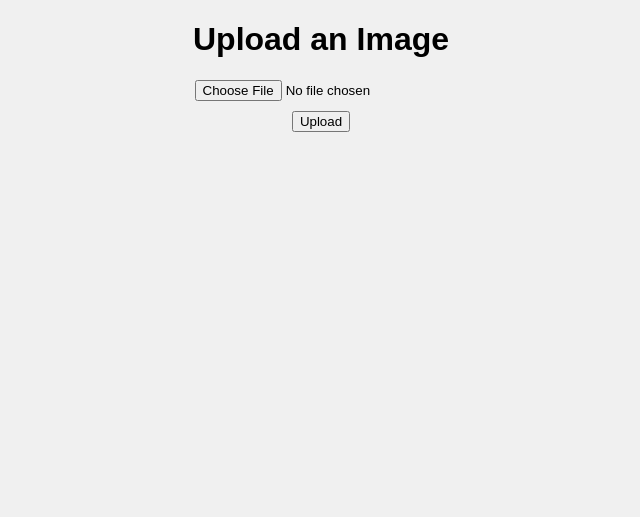
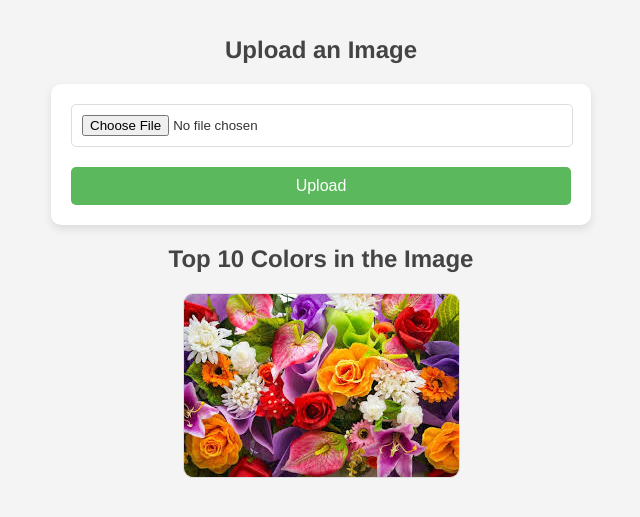
Before and after one commit to Fedt2407/11_Color_Palette_Generator, a Flask app: page / in a window 1280 px wide. Shown: the top 517 px of the page, without its empty margins (319-959 px from the left). Run offline with Flask 3, Linux system fonts and the light colour scheme.

Commit message:
Refactored site structure in one page

```diff
--- a/main.py
+++ b/main.py
@@ -1,10 +1,14 @@
-from flask import Flask, render_template, request
+from flask import Flask, render_template, request, url_for
 import numpy as np
 from PIL import Image
 from collections import Counter
 import io
+import os
 
 app = Flask(__name__)
+
+UPLOAD_FOLDER = 'static/uploads'
+app.config['UPLOAD_FOLDER'] = UPLOAD_FOLDER
 
 @app.route('/')
 def upload_file():
@@ -12,45 +16,34 @@ def upload_file():
 
 @app.route('/upload', methods=['POST'])
 def upload():
-    # Checks if the file is uploaded
     if 'file' not in request.files:
         return render_template('upload.html', error='No file part')
 
     file = request.files['file']
 
-    # Checks if the file is empty
     if file.filename == '':
         return render_template('upload.html', error='No selected file')
 
-    # Checks if the file is a valid image file
     if file and allowed_file(file.filename):
-        img_bytes = file.read()
-        img = Image.open(io.BytesIO(img_bytes))
+        file_path = os.path.join(app.config['UPLOAD_FOLDER'], file.filename)
+        file.save(file_path)
 
-        # Converts the image to RGB mode
+        img = Image.open(file_path)
         img_array = np.array(img)
 
-        # Resize the image to 100x100 pixels
-        small_img = img.resize((100, 100))
-        small_img_array = np.array(small_img)
+        colors, counts = np.unique(img_array.reshape(-1, 3), axis=0, return_counts=True)
+        sorted_indices = np.argsort(-counts)[:10]
+        top_colors = colors[sorted_indices]
+        total_pixels = img_array.shape[0] * img_array.shape[1]
 
-        # Extract the 10 most common colors from the image
-        colors, counts = np.unique(small_img_array.reshape(-1, 3), axis=0, return_counts=True)
-        sorted_indices = np.argsort(-counts)[:10] # Sort in descending order
-        top_colors = colors[sorted_indices]
-        total_pixels = small_img_array.shape[0] * small_img_array.shape[1]
-
-        # Caculates the percentage of each color
         percentages = [(count / total_pixels) * 100 for count in counts[sorted_indices]]
 
-        # Prepare the data to be displayed
         result_data = [{'color': tuple(color), 'percentage': round(percentage, 2)} for color, percentage in zip(top_colors, percentages)]
 
-        return render_template('result.html', result=result_data)
+        return render_template('upload.html', result=result_data, image_path=file_path)
 
     return render_template('upload.html', error='Invalid file type')
 
-# Checks if the file is a valid image file
 def allowed_file(filename):
     return '.' in filename and filename.rsplit('.', 1)[1].lower() in {'png', 'jpg', 'jpeg', 'gif'}
 
--- a/static/styles.css
+++ b/static/styles.css
@@ -1,50 +1,99 @@
+/* styles.css */
+
 body {
-  font-family: Arial, sans-serif;
-  background-color: #f0f0f0;
+  font-family: "Helvetica Neue", Arial, sans-serif;
+  background-color: #f4f4f4;
   margin: 0;
-  padding: 0;
+  padding: 20px;
+  color: #333;
 }
 
-h1,
-h2,
-p {
+h1 {
+  font-size: 24px;
+  color: #444;
   text-align: center;
+  margin-bottom: 20px;
 }
 
 form {
-  display: flex;
-  flex-direction: column;
-  align-items: center;
+  max-width: 500px;
+  margin: 0 auto 20px auto;
+  padding: 20px;
+  background-color: #fff;
+  border-radius: 10px;
+  box-shadow: 0 4px 8px rgba(0, 0, 0, 0.1);
+}
+
+form input[type="file"] {
+  display: block;
+  width: calc(100% - 20px);
+  padding: 10px;
+  margin-bottom: 20px;
+  border: 1px solid #ddd;
+  border-radius: 5px;
+}
+
+form input[type="submit"] {
+  display: block;
+  width: 100%;
+  padding: 10px;
+  background-color: #5cb85c;
+  color: #fff;
+  border: none;
+  border-radius: 5px;
+  cursor: pointer;
+  font-size: 16px;
+}
+
+form input[type="submit"]:hover {
+  background-color: #4cae4c;
+}
+
+p {
+  color: #d9534f;
+  text-align: center;
   margin-top: 20px;
 }
 
-input[type="file"] {
-  margin-bottom: 10px;
+img {
+  display: block;
+  max-width: 500px;
+  margin: 20px auto;
+  border: 1px solid #ddd;
+  border-radius: 10px;
 }
 
 ul {
   list-style-type: none;
   padding: 0;
+  max-width: 500px;
+  margin: 20px auto;
 }
 
 li {
-  margin-bottom: 20px;
   display: flex;
   align-items: center;
+  padding: 10px;
+  background-color: #fff;
+  border: 1px solid #ddd;
+  border-radius: 5px;
+  margin-bottom: 10px;
+  box-shadow: 0 4px 8px rgba(0, 0, 0, 0.1);
 }
 
 .color-box {
   width: 50px;
   height: 50px;
-  border: 1px solid #000;
   margin-right: 10px;
+  border-radius: 5px;
+  border: 1px solid #ddd;
 }
 
 .color-info {
   display: flex;
-  flex-direction: column;
 }
 
 .color-info p {
   margin: 0;
+  font-size: 14px;
 }
--- a/templates/upload.html
+++ b/templates/upload.html
@@ -23,5 +23,18 @@
     {% if error %}
     <p>{{ error }}</p>
     {% endif %}
+    <h1>Top 10 Colors in the Image</h1>
+    <img src="./static/uploads/flowers.jpeg" alt="Uploaded Image" />
+    <ul>
+      {% for item in result %}
+      <li>
+        <div class="color-box" id="colorBox_{{ loop.index }}"></div>
+        <div class="color-info">
+          <p>RGB: {{ item.color }}</p>
+          <p>Percentage: {{ item.percentage }}%</p>
+        </div>
+      </li>
+      {% endfor %}
+    </ul>
   </body>
 </html>
```
Also changed, not shown: templates/result.html (deleted, +0 -29 lines), static/uploads/flowers.jpeg (added).
